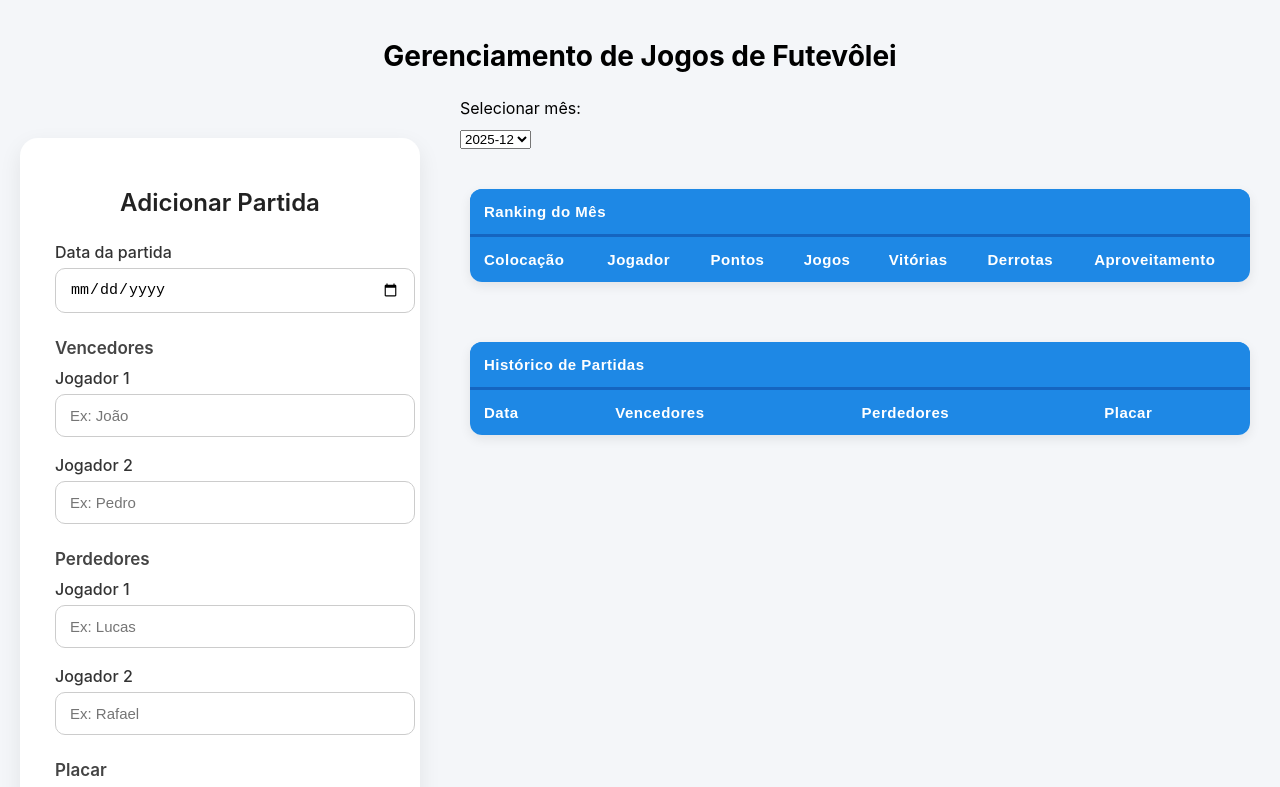
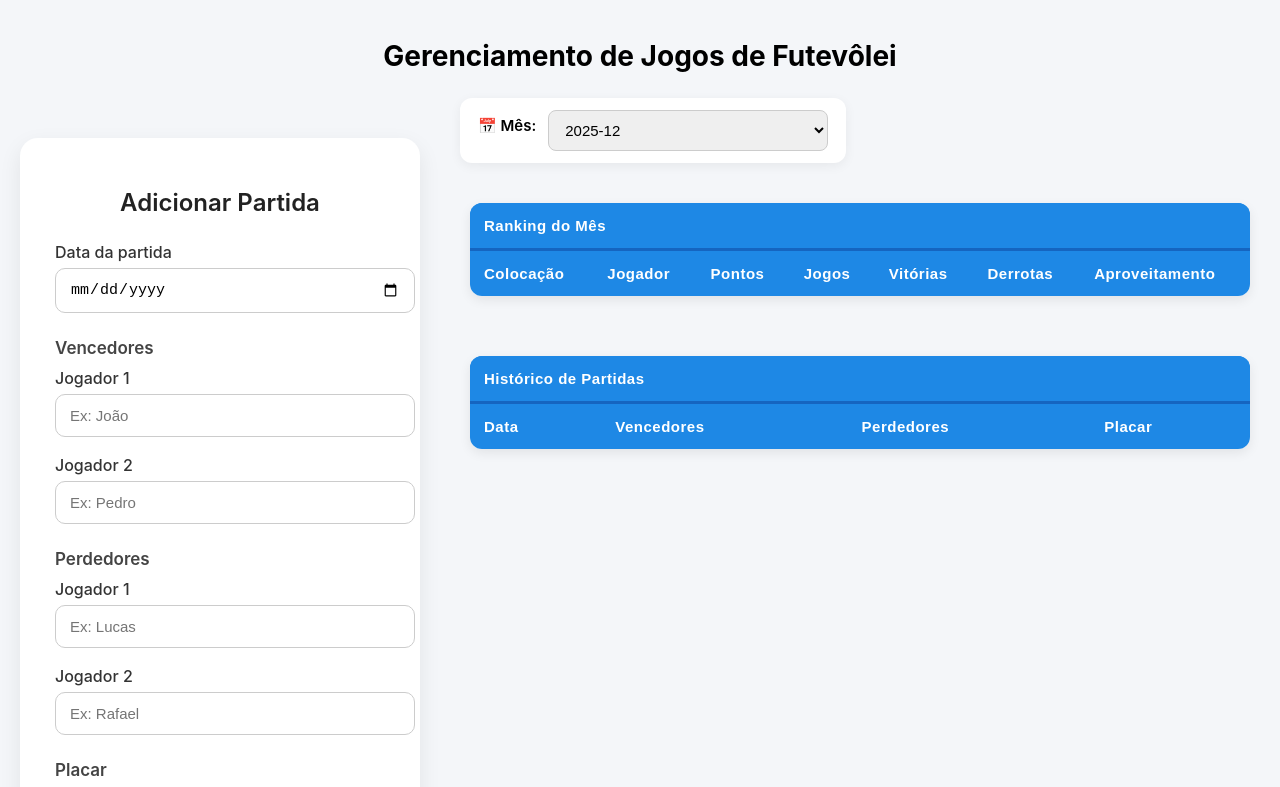
Before and after one commit to igornunespatricio/asc-ftv, a plain HTML site: page frontend/index.html in a window 1280 px wide. Shown: the top 787 px of the page. Drawn offline with Linux system fonts and the light colour scheme; no server answers.

Commit message:
style month filter

```diff
--- a/frontend/index.html
+++ b/frontend/index.html
@@ -69,9 +69,9 @@
 
     <!-- RIGHT PANEL -->
     <div class="right-panel">
-      <div style="margin-bottom: 15px;">
-        <label for="month-selector">Selecionar mês:</label>
-        <select id="month-selector">
+      <div class="month-bar">
+        <label for="month-selector">📅 Mês:</label>
+        <select id="month-selector"></select>
           <!-- Preenchido dinamicamente via JS -->
         </select>
       </div>
--- a/frontend/styles.css
+++ b/frontend/styles.css
@@ -276,3 +276,32 @@ button {
   border: 1px solid #ccc;
   font-size: 14px;
 }
+
+/* ============================================================
+   MONTH BAR
+   ============================================================ */
+
+.month-bar {
+  background: white;
+  padding: 12px 18px;
+  margin-bottom: 25px;
+  border-radius: 12px;
+  display: flex;
+  align-items: center;
+  gap: 12px;
+  box-shadow: 0 3px 12px rgba(0,0,0,0.06);
+  max-width: 350px;
+}
+
+.month-bar label {
+  font-weight: 600;
+  font-size: 15px;
+}
+
+.month-bar select {
+  padding: 10px 12px;
+  font-size: 15px;
+  border-radius: 8px;
+  border: 1px solid #ccc;
+  flex: 1;
+}
```
